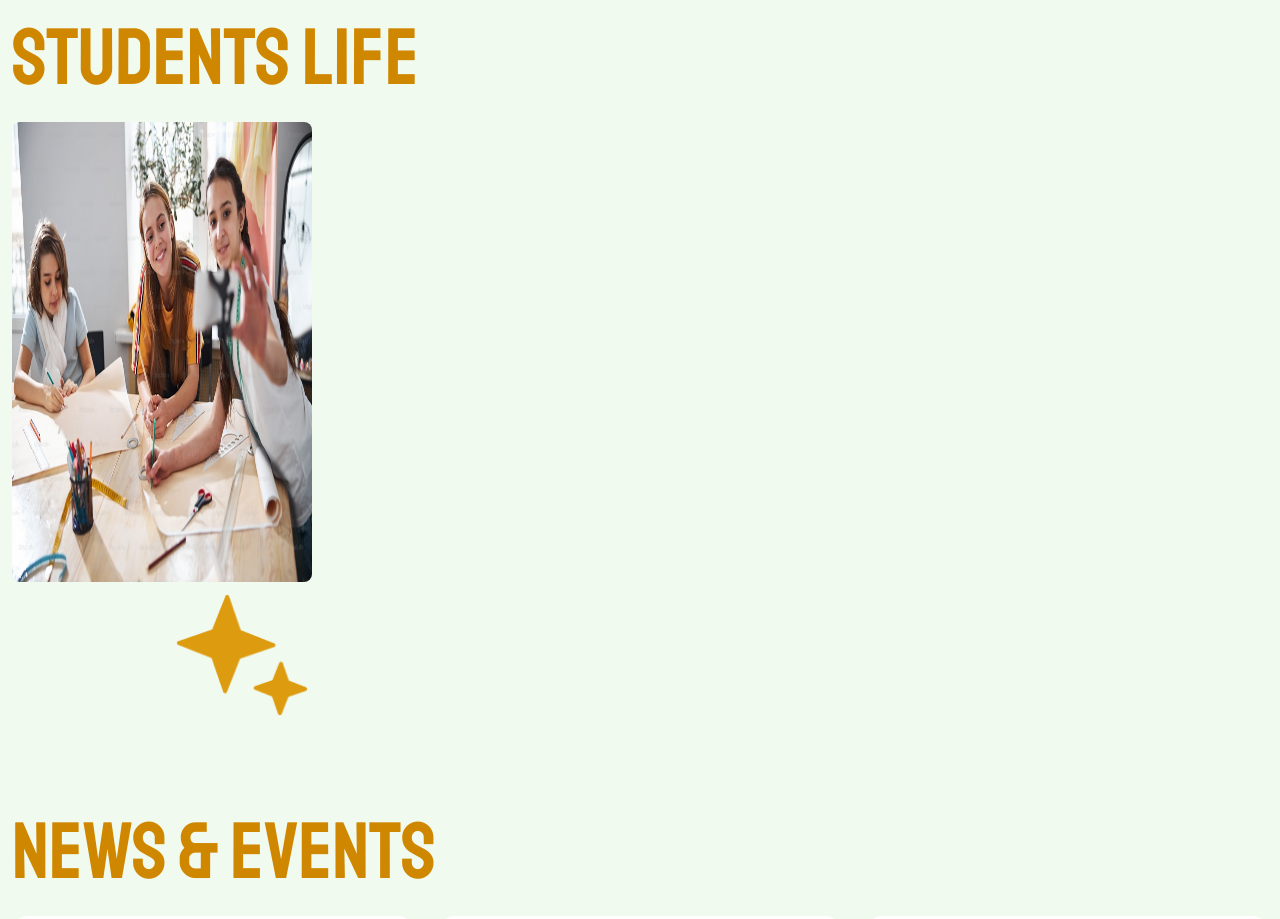
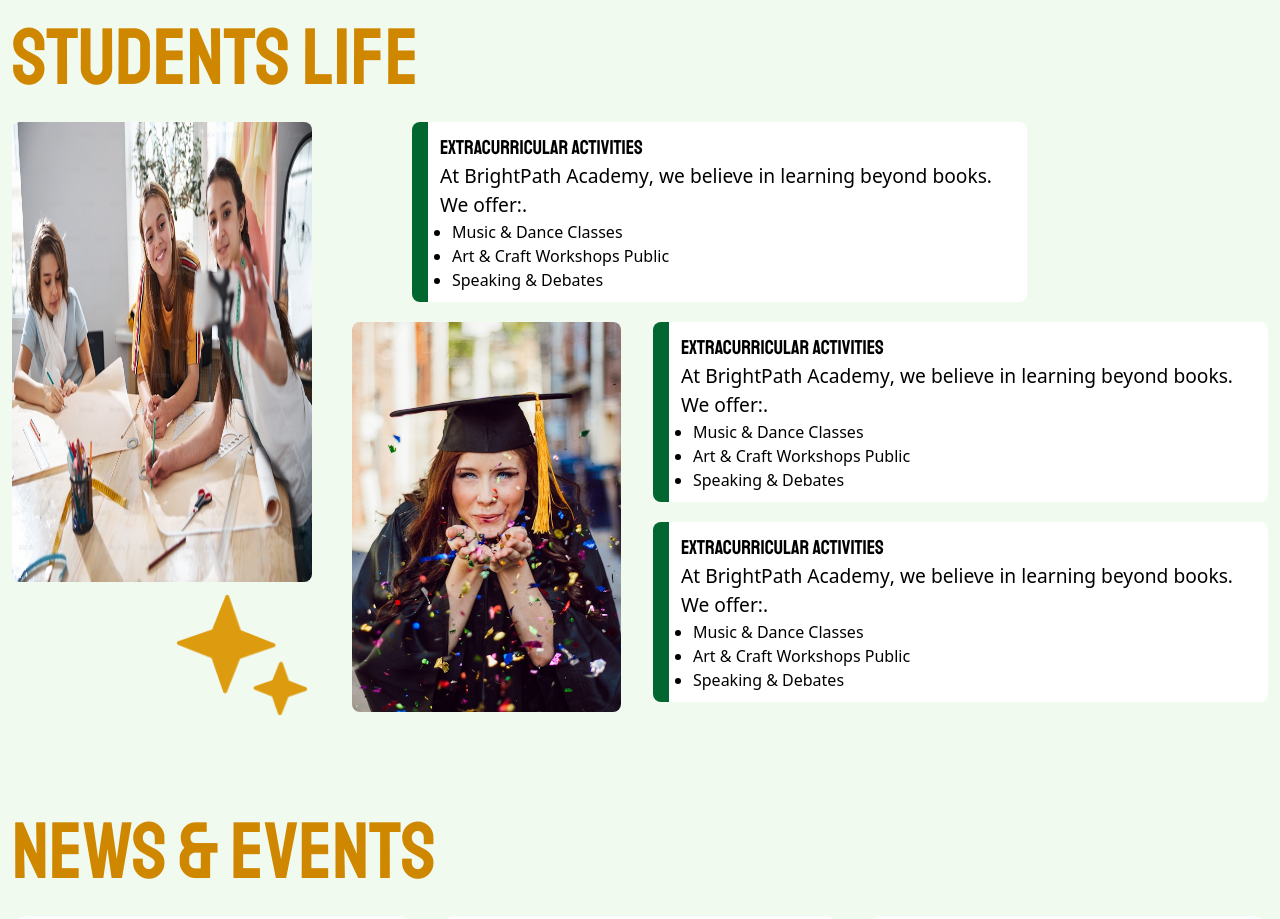
Before and after one commit to Maryammuhammadafzal/Academy_Website, a React (Vite) app: page / in a window 1280 px wide. Shown: the part 3580-4499 px from the top of the page. Built offline with nearby package versions, Linux system fonts and the light colour scheme; a web font is replaced by a local one.

Commit message:
creating responsive

```diff
--- a/src/App.jsx
+++ b/src/App.jsx
@@ -13,7 +13,7 @@ import Footer from './Pages/Footer/Footer'
 function App() {
 
   return (
-    <div className='w-full min-h-screen flex-col max-xs:w-full space-y-4 bg-[#F1FAEE] gap-5 flex justify-center items-center'>
+    <div className='w-full h-auto min-h-screen flex-col max-xs:w-full space-y-4 bg-[#F1FAEE] gap-5 flex justify-center items-center'>
      <Home/>
      <About/>
      <Academic/>
--- a/src/Pages/Features/Features.jsx
+++ b/src/Pages/Features/Features.jsx
@@ -1,7 +1,8 @@
 import React from "react";
 import Heading from "../../Components/Heading/Heading";
 import FeatureImage1 from "../../assets/images/feature_image1.jpg";
-import Stars from "../../assets/images/shine.png"
+import FeatureImage2 from "../../assets/images/feature_image2.jpg";
+import Stars from "../../assets/images/shine.png";
 const Features = () => {
   return (
     <div className="w-full h-auto gap-5 flex justify-center items-center p-3">
@@ -9,10 +10,14 @@ const Features = () => {
         <div className="headings leading-[6rem] w-[100%] mt-3">
           <Heading text="Students Life" />
         </div>
-        <div className="academyContent w-full h-auto flex flex-wrap justify-between mb-3">
-          <div className="w-auto h-auto flex gap-3 items-start">
-            <div className="image flex flex-col gap-2 w-auto h-auto" >
-              <img src={FeatureImage1} alt="feature-image" className="w-[300px] h-[460px] rounded-lg" />
+        <div className="academyContent w-full h-auto flex flex-wrap justify-between mb-3 relative">
+          <div className="w-auto h-auto flex gap-5 items-start">
+            <div className="image flex flex-col gap-2 w-auto h-auto">
+              <img
+                src={FeatureImage1}
+                alt="feature-image"
+                className="w-[300px] h-[460px] rounded-lg"
+              />
               <div className=" text-yellow-500 text-3xl w-full ">
                 <span className="w-full flex justify-end">
                   <img
@@ -23,8 +28,60 @@ const Features = () => {
                 </span>
               </div>
             </div>
-            <div className="carddiv w-auto h-auto">
-<div className="card flex rounded-lg"></div>
+            <div className="carddiv w-auto h-auto ml-20">
+              <div className="card flex flex-col rounded-lg w-[615px] h-[180px] p-3 bg-white border-l-[16px] border-green-800">
+                <h4 className="text-xl font-[Staatliches]">
+                  Extracurricular Activities
+                </h4>
+                <p className="text-[1.2rem] max-sm:text-[1rem] font-[Nunito Sans] font-[400]">
+                  At <span className="font-[500]">BrightPath Academy</span>, we
+                  believe in learning beyond books. We offer:.
+                </p>
+                <ul className="flex flex-col  list-disc px-3">
+                  <li>Music & Dance Classes</li>
+                  <li>Art & Craft Workshops Public</li>
+                  <li>Speaking & Debates</li>
+                </ul>
+              </div>
+            </div>
+          </div>
+          <div className="w-auto h-auto flex gap-8 items-start absolute top-50 left-85">
+            <div className="image flex w-auto h-auto">
+              <img
+                src={FeatureImage2}
+                alt="feature-image"
+                className="w-[270px] h-[390px] rounded-lg"
+              />
+            </div>
+            <div className="carddiv w-auto h-auto flex flex-col gap-5">
+              <div className="card flex flex-col rounded-lg w-[615px] h-[180px] p-3 bg-white border-l-[16px] border-green-800">
+                <h4 className="text-xl font-[Staatliches]">
+                  Extracurricular Activities
+                </h4>
+                <p className="text-[1.2rem] max-sm:text-[1rem] font-[Nunito Sans] font-[400]">
+                  At <span className="font-[500]">BrightPath Academy</span>, we
+                  believe in learning beyond books. We offer:.
+                </p>
+                <ul className="flex flex-col  list-disc px-3">
+                  <li>Music & Dance Classes</li>
+                  <li>Art & Craft Workshops Public</li>
+                  <li>Speaking & Debates</li>
+                </ul>
+              </div>
+              <div className="card flex flex-col rounded-lg w-[615px] h-[180px] p-3 bg-white border-l-[16px] border-green-800">
+                <h4 className="text-xl font-[Staatliches]">
+                  Extracurricular Activities
+                </h4>
+                <p className="text-[1.2rem] max-sm:text-[1rem] font-[Nunito Sans] font-[400]">
+                  At <span className="font-[500]">BrightPath Academy</span>, we
+                  believe in learning beyond books. We offer:.
+                </p>
+                <ul className="flex flex-col  list-disc px-3">
+                  <li>Music & Dance Classes</li>
+                  <li>Art & Craft Workshops Public</li>
+                  <li>Speaking & Debates</li>
+                </ul>
+              </div>
             </div>
           </div>
         </div>
--- a/src/Pages/Home/Home.jsx
+++ b/src/Pages/Home/Home.jsx
@@ -7,7 +7,7 @@ import Button from "../../Components/Button/Button";
 const Home = () => {
   return (
     <div className="w-full h-auto gap-5 flex flex-col justify-center items-center p-3 ">
-      <div className="navbar w-[90%] h-[150px] max-[1350px]:w-[100%]  flex justify-center items-center ">
+      <div className="navbar xl:w-[90%] h-[150px] w-full flex justify-center items-center ">
         <Navbar />
       </div>
       <div className="hero w-[90%] max-[1350px]:w-[100%] h-auto flex justify-center items-center ">
```
Also changed, not shown: src/assets/images/feature_image2.jpg (added).
